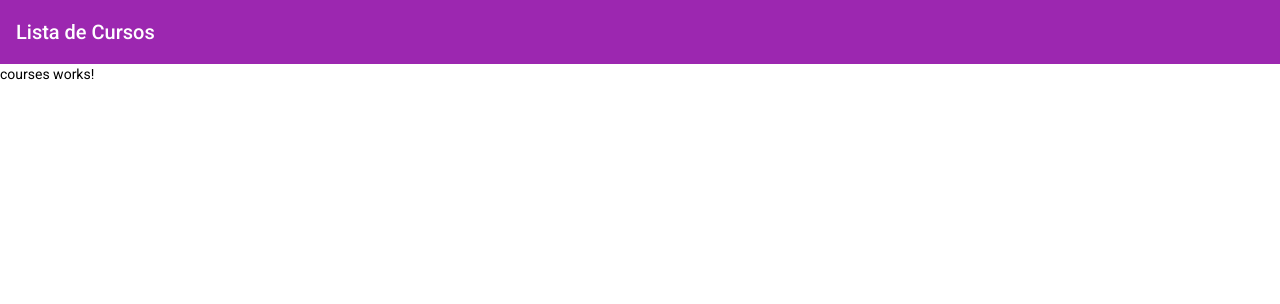
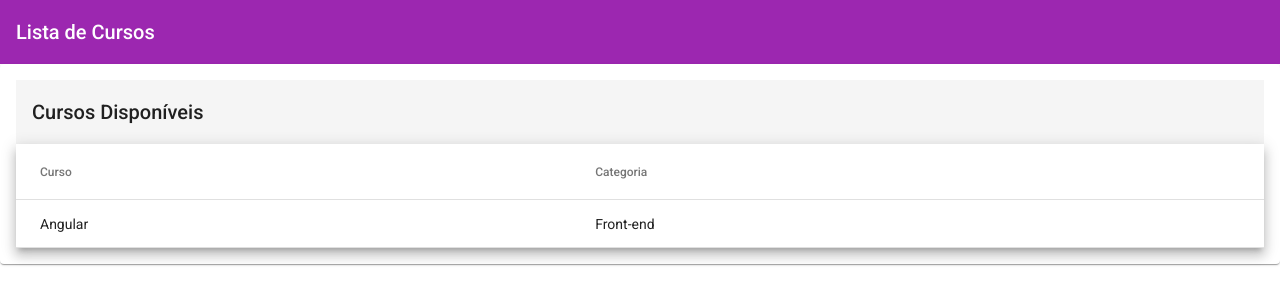
Before and after one commit to gustavogss/crud-angular-spring, an Angular app in the folder front-angular/: page /courses in a window 1280 px wide. Shown: the top 304 px of the page. Built offline with nearby package versions, Linux system fonts and the light colour scheme.

Commit message:
Courses Component

```diff
--- a/front-angular/src/app/courses/courses.module.ts
+++ b/front-angular/src/app/courses/courses.module.ts
@@ -1,6 +1,7 @@
+import { CommonModule } from '@angular/common';
 import { NgModule } from '@angular/core';
-import { CommonModule } from '@angular/common';
 
+import { AppMaterialModule } from './../shared/app-material/app-material.module';
 import { CoursesRoutingModule } from './courses-routing.module';
 import { CoursesComponent } from './courses/courses.component';
 
@@ -11,7 +12,8 @@
   ],
   imports: [
     CommonModule,
-    CoursesRoutingModule
+    CoursesRoutingModule,
+    AppMaterialModule
   ]
 })
 export class CoursesModule { }
--- a/front-angular/src/app/courses/courses/courses.component.html
+++ b/front-angular/src/app/courses/courses/courses.component.html
@@ -1 +1,19 @@
-<p>courses works!</p>
+<mat-card>
+  <mat-toolbar> Cursos Disponíveis</mat-toolbar>
+  <table mat-table [dataSource]="courses" class="mat-elevation-z8">
+    <!-- Name Column -->
+    <ng-container matColumnDef="name">
+      <th mat-header-cell *matHeaderCellDef>Curso</th>
+      <td mat-cell *matCellDef="let course">{{ course.name }}</td>
+    </ng-container>
+
+    <!-- Category Column -->
+    <ng-container matColumnDef="category">
+      <th mat-header-cell *matHeaderCellDef>Categoria</th>
+      <td mat-cell *matCellDef="let course">{{ course.category }}</td>
+    </ng-container>
+
+    <tr mat-header-row *matHeaderRowDef="displayedColumns"></tr>
+    <tr mat-row *matRowDef="let row; columns: displayedColumns"></tr>
+  </table>
+</mat-card>
--- a/front-angular/src/app/courses/courses/courses.component.scss
+++ b/front-angular/src/app/courses/courses/courses.component.scss
@@ -0,0 +1,3 @@
+table {
+  width: 100%;
+}
--- a/front-angular/src/app/courses/courses/courses.component.ts
+++ b/front-angular/src/app/courses/courses/courses.component.ts
@@ -1,4 +1,6 @@
 import { Component, OnInit } from '@angular/core';
+
+import { Course } from '../model/course';
 
 @Component({
   selector: 'app-courses',
@@ -7,6 +9,11 @@
 })
 export class CoursesComponent implements OnInit {
 
+  courses: Course[] = [
+    {"_id":"1", "name":"Angular", "category":"Front-end"}
+  ];
+  displayedColumns = ['name', 'category'];
+
   constructor() { }
 
   ngOnInit(): void {
--- /dev/null
+++ b/front-angular/src/app/courses/model/course.ts
@@ -0,0 +1,5 @@
+export interface Course {
+  _id:string;
+  name: string;
+  category: string;
+}
```
Also changed, not shown: front-angular/src/app/shared/app-material/app-material.module.ts (added, +13 -0 lines).
